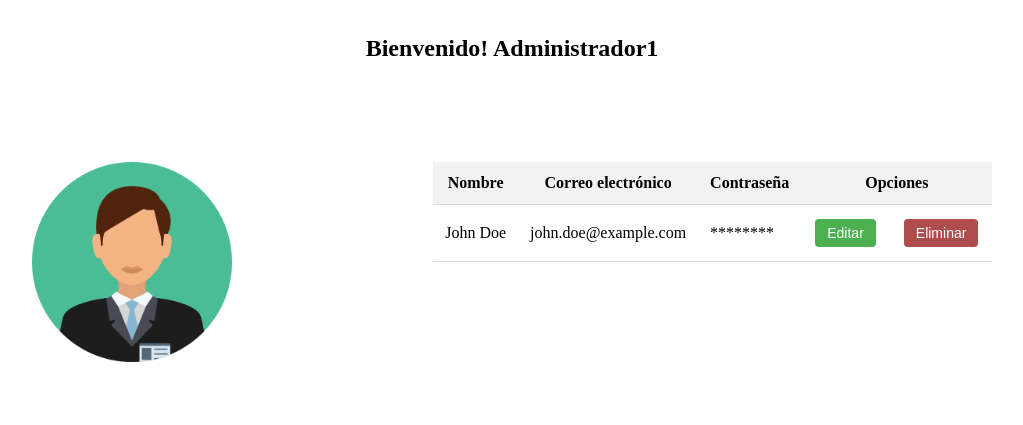
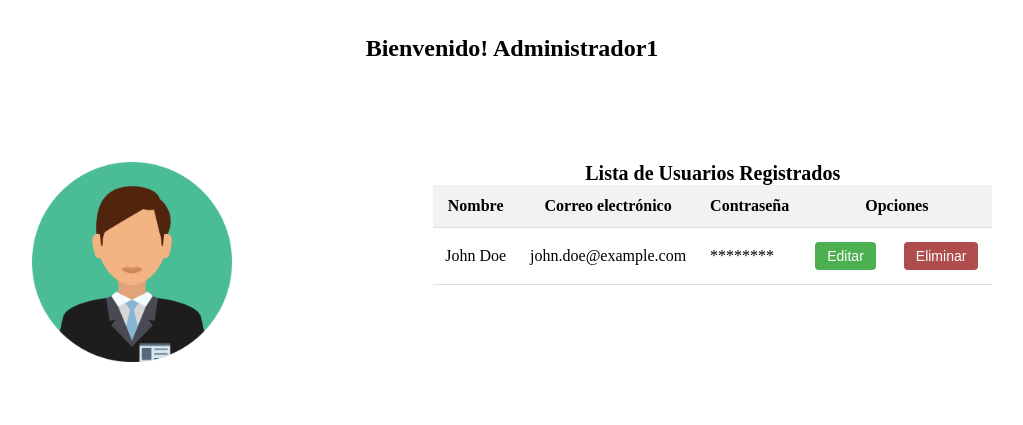
Before and after one commit to Dann-13/Hotel_Sistema, a PHP site: page /app/views/admin.php in a window 1280 px wide. Shown: the part 143-568 px from the top of the page, without its empty margins (128-1151 px from the left). Run offline with PHP 8.4, Linux system fonts and the light colour scheme; some libraries are stand-ins or nearby versions.

Commit message:
Pagina Admin, usuario retoquea

```diff
--- a/app/views/admin.php
+++ b/app/views/admin.php
@@ -31,6 +31,7 @@
             <div class="tabla">
                 <table>
                     <thead>
+                        <caption>Lista de Usuarios Registrados</caption>
                         <tr>
                             <th>Nombre</th>
                             <th>Correo electrónico</th>
--- a/public/css/admin.css
+++ b/public/css/admin.css
@@ -47,6 +47,10 @@ main h2{
 table {
   border-collapse: collapse;
   width: 100%;
+}
+caption{
+    font-weight: bold;
+    font-size: 20px;
 }
 th,
 td {
```
